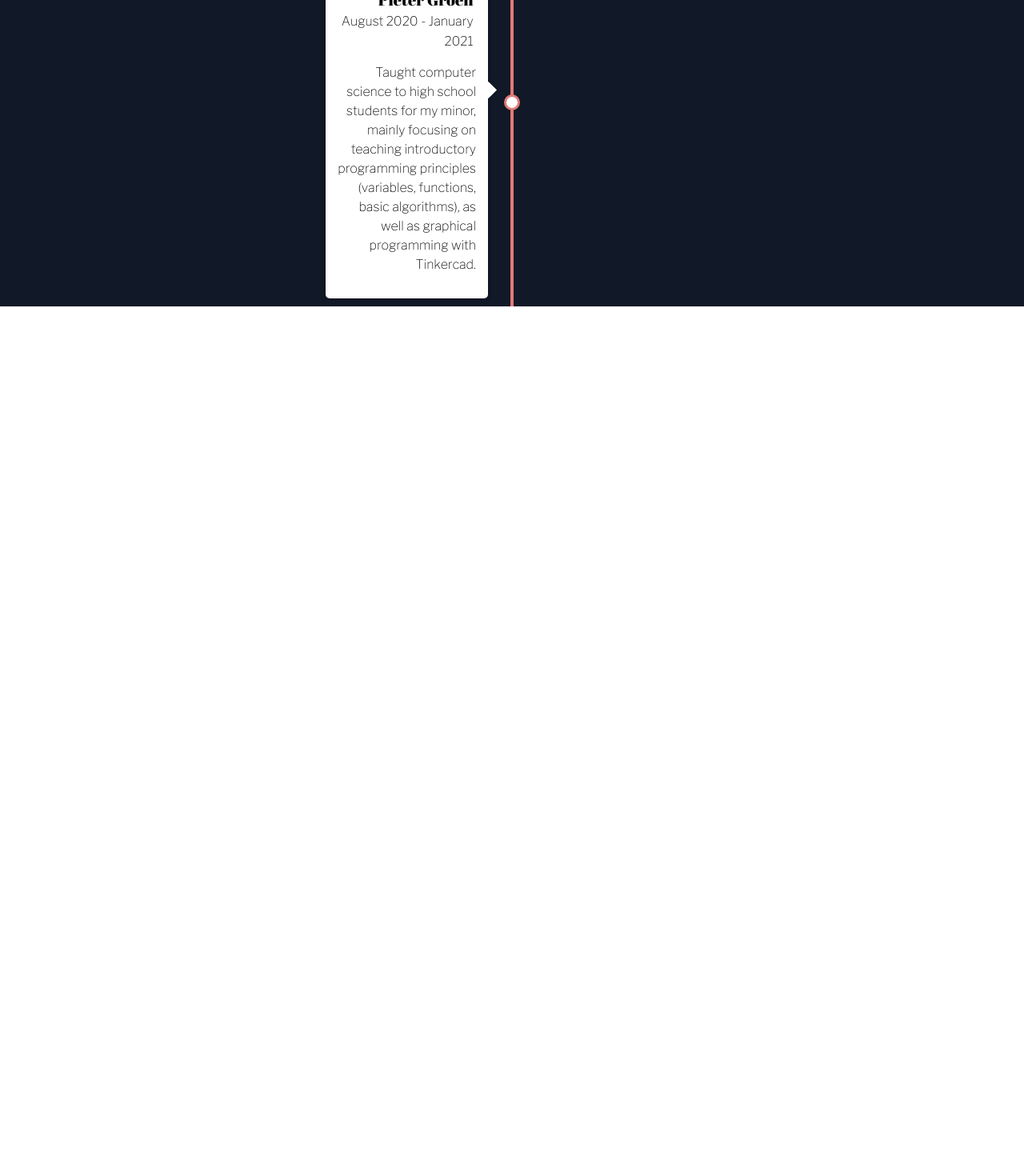
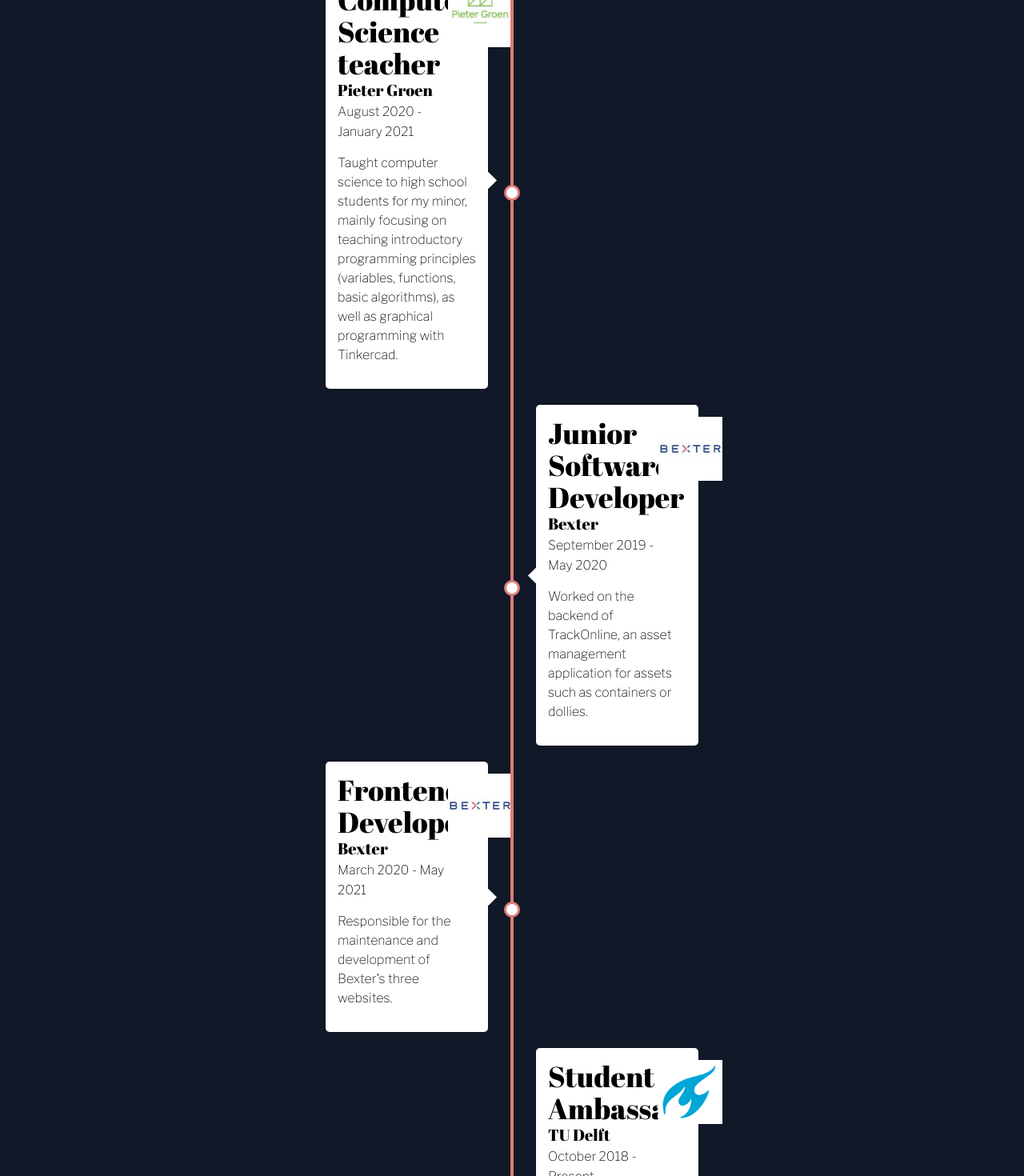
Before and after one commit to CasHil/cashil.github.io, a React (Create React App) app: page /#/work-experience in a window 1280 px wide. Shown: the part 1020-2490 px from the top of the page at 80% size. Before the commit the page ends 1451 px from the top, so only its background shows below. Built offline with nearby package versions, Linux system fonts and the light colour scheme.

Commit message:
Add remaining jobs

```diff
--- a/src/components/Timeline/TimelineItem.css
+++ b/src/components/Timeline/TimelineItem.css
@@ -23,9 +23,7 @@
   align-items: flex-end;
   padding: 15px;
   position: relative;
-  width: 400px;
   max-width: 70%;
-  text-align: right;
 }
 
 .timeline-item-content::after {
@@ -51,23 +49,6 @@
   box-shadow: -1px 1px 1px rgba(0, 0, 0, 0.2);
 }
 
-.timeline-item-content .tag {
-  color: #fff;
-  font-size: 12px;
-  font-weight: bold;
-  top: 5px;
-  left: 5px;
-  letter-spacing: 1px;
-  padding: 5px;
-  position: absolute;
-  text-transform: uppercase;
-}
-
-.timeline-item:nth-child(odd) .timeline-item-content .tag {
-  left: auto;
-  right: 5px;
-}
-
 .timeline-item-content time {
   color: #777;
   font-size: 12px;
@@ -78,7 +59,7 @@
   font-size: 16px;
   line-height: 24px;
   margin: 15px 0;
-  max-width: 250px;
+  color: black;
 }
 
 .timeline-item-content a {
@@ -122,9 +103,31 @@
     align-items: center;
   }
 
-  .timeline-item-content .tag {
-    width: calc(100% - 10px);
+  .timeline-item-content time {
+    margin-top: 20px;
+  }
+
+  .timeline-item-content a {
+    text-decoration: underline;
+  }
+
+  .timeline-item-content a::after {
+    display: none;
+  }
+}
+
+@media only screen and (max-width: 1023px) {
+  .timeline-item-content {
+    max-width: 100%;
+  }
+}
+
+@media only screen and (max-width: 767px) {
+  .timeline-item-content,
+  .timeline-item:nth-child(odd) .timeline-item-content {
+    padding: 15px 10px;
     text-align: center;
+    align-items: center;
   }
 
   .timeline-item-content time {
--- a/src/components/Timeline/TimelineItem.jsx
+++ b/src/components/Timeline/TimelineItem.jsx
@@ -7,7 +7,7 @@ export default function TimelineItem({ data }) {
     <div className="timeline-item">
       <div className="timeline-item-content">
         <div className="flex flex-row justify-around w-full">
-          <div>
+          <div className="w-4/5">
             <Heading size="h2" title={data.title} color="black"></Heading>
             <Heading size="h3" title={data.subtitle} color="black"></Heading>
             <span className="text-black">
--- a/src/components/Timeline/TimelineJobs.js
+++ b/src/components/Timeline/TimelineJobs.js
@@ -21,6 +21,72 @@ const jobs = [
     startDate: "August 2020",
     endDate: "January 2021",
   },
+  {
+    title: "Junior Software Developer",
+    subtitle: "Bexter",
+    image: {
+      uri: "bexter.jpg",
+      alt: "Bexter",
+    },
+    text: "Worked on the backend of TrackOnline, an asset management application for assets such as containers or dollies.",
+    startDate: "September 2019",
+    endDate: "May 2020",
+  },
+  {
+    title: "Frontend Developer",
+    subtitle: "Bexter",
+    image: {
+      uri: "bexter.jpg",
+      alt: "Bexter",
+    },
+    text: "Responsible for the maintenance and development of Bexter's three websites.",
+    startDate: "March 2020",
+    endDate: "May 2021",
+  },
+  {
+    title: "Student Ambassador",
+    subtitle: "TU Delft",
+    image: {
+      uri: "tudelft.jpg",
+      alt: "Delft University of Technology",
+    },
+    text: "Representing the Computer Science & Engineering bachelor for upcoming students at events like the open days.",
+    startDate: "October 2018",
+    endDate: "Present",
+  },
+  {
+    title: "Board of Studies - Computer Science",
+    subtitle: "TU Delft",
+    image: {
+      uri: "tudelft.jpg",
+      alt: "Delft University of Technology",
+    },
+    text: "Discussing possible improvements to the Computer Science studies with professors and fellow students.",
+    startDate: "October 2021",
+    endDate: "Present",
+  },
+  {
+    title: "Software Consultant",
+    subtitle: "Netcompany",
+    image: {
+      uri: "netcompany.jpg",
+      alt: "Netcompany",
+    },
+    text: "Maintaining several websites and projects for one of our customers.",
+    startDate: "September 2021",
+    endDate: "February 2022",
+  },
+  {
+    title: "Developer",
+    subtitle: "Netcompany",
+    image: {
+      uri: "netcompany.jpg",
+      alt: "Netcompany",
+    },
+    text: "Developed a governmental website which can be used to determine how to improve a house or building. I also did research into SEO for a customer and helped with tender writing.",
+    startDate: "September 2021",
+    endDate: "February 2022",
+  },
 ];
 
 export default jobs;
--- a/src/components/WorkExperience/WorkExperience.jsx
+++ b/src/components/WorkExperience/WorkExperience.jsx
@@ -7,6 +7,11 @@ export default function WorkExperience() {
   return (
     <>
       <Heading title="Work experience"></Heading>
+      <p>
+        I have been working in the industry next to my studies since september
+        2019, where I learned about my love for frontend technologies. Below,
+        you can find a timeline of all the jobs that I have worked at thus far.
+      </p>
       <Timeline data={TimelineJobs}></Timeline>
     </>
   );
--- a/src/index.css
+++ b/src/index.css
@@ -39,3 +39,8 @@ span {
   font-size: 1rem;
   margin-top: 1rem;
 }
+
+.content p {
+  color: white;
+  margin-bottom: 1rem;
+}
```
